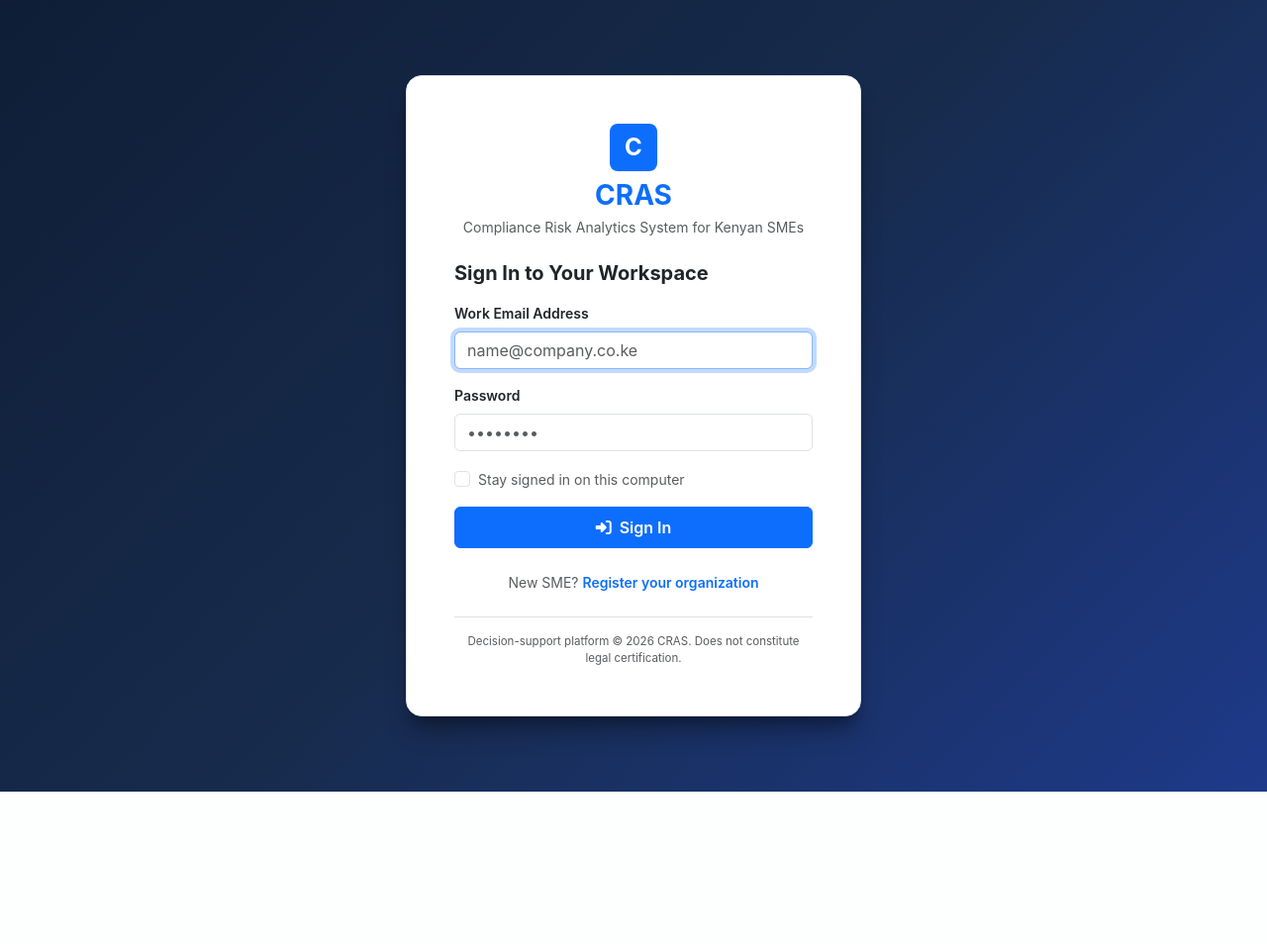
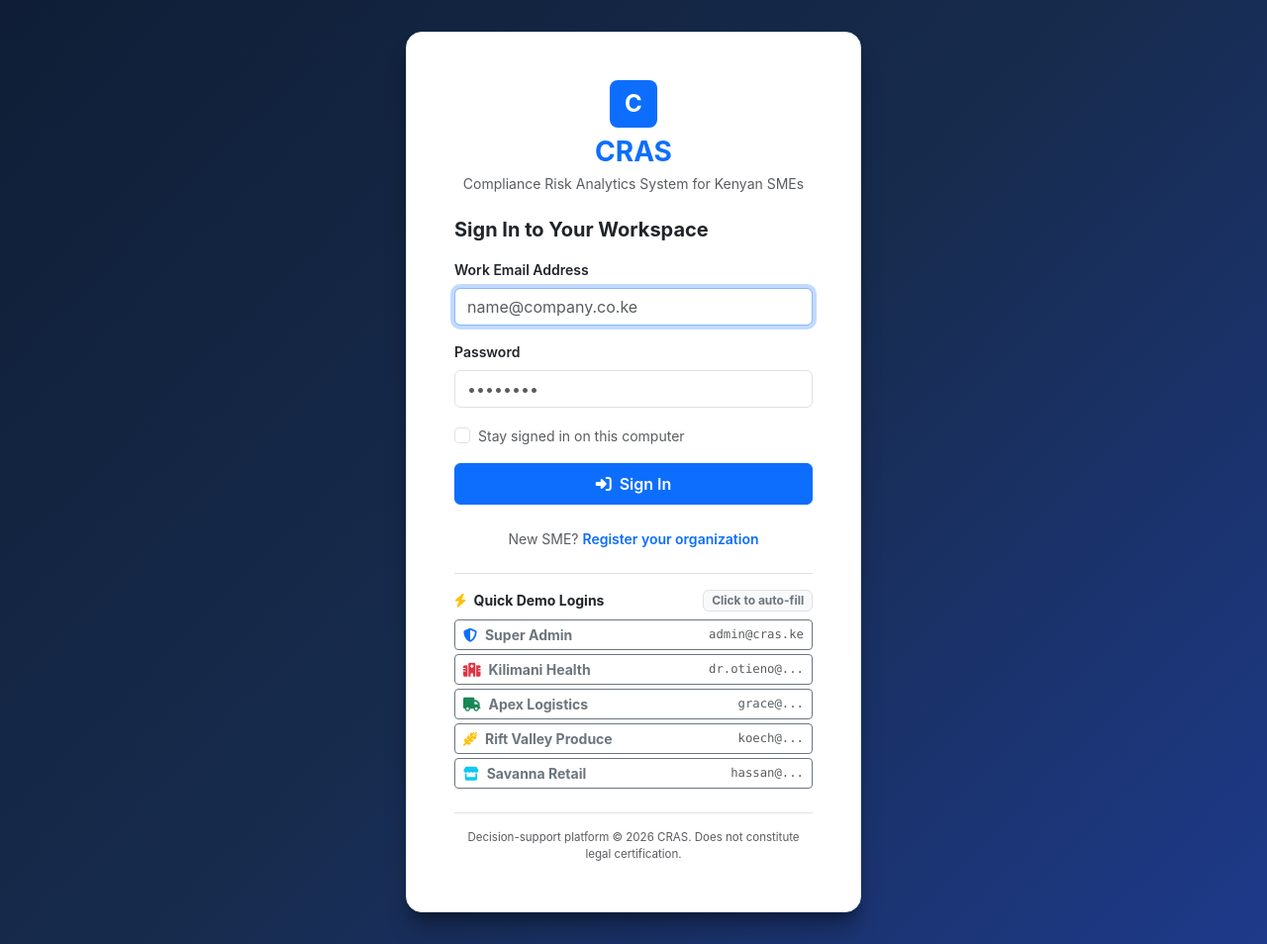
Before and after one commit to Alee24/cras, a Flask app: page /auth/login in a window 1280 px wide. Shown: the whole page at 99% size. Before the commit the page ends 800 px from the top, so only its background shows below. Run offline with Flask 3, Linux system fonts and the light colour scheme; some libraries are stand-ins or nearby versions.

Commit message:
fix(auth): resolve account lockout and add multi-credential demo login auto-fill

```diff
--- a/app/auth/routes.py
+++ b/app/auth/routes.py
@@ -31,8 +31,13 @@ def login():
             return render_template("auth/login.html", form=form)
 
         if user.is_locked:
-            flash(f"Account locked due to excessive failed attempts. Please retry after {user.locked_until.strftime('%H:%M:%S UTC')}.", "danger")
-            return render_template("auth/login.html", form=form)
+            # If the user provides a valid password, unlock account immediately and allow login
+            if user.check_password(password):
+                user.record_successful_login()
+                db.session.commit()
+            else:
+                flash("Account has been temporarily locked due to 5 consecutive failed attempts. Please retry in 15 minutes.", "danger")
+                return render_template("auth/login.html", form=form)
 
         if not user.check_password(password):
             user.record_failed_login()
--- a/app/templates/auth/login.html
+++ b/app/templates/auth/login.html
@@ -41,4 +41,42 @@
     New SME? <a href="{{ url_for('auth.register') }}" class="fw-semibold text-primary text-decoration-none">Register your organization</a>
   </p>
 </div>
+
+<div class="mt-4 pt-3 border-top">
+  <div class="d-flex justify-content-between align-items-center mb-2">
+    <span class="small fw-bold text-dark"><i class="fa-solid fa-bolt text-warning me-1"></i> Quick Demo Logins</span>
+    <span class="badge bg-light text-secondary border">Click to auto-fill</span>
+  </div>
+  <div class="d-grid gap-1">
+    <button type="button" class="btn btn-sm btn-outline-secondary text-start py-1 px-2 d-flex justify-content-between align-items-center" onclick="fillLogin('admin@cras.ke', 'Admin@CRAS2026!')">
+      <span><i class="fa-solid fa-shield-halved text-primary me-1"></i> <b>Super Admin</b></span>
+      <span class="small text-muted font-monospace">admin@cras.ke</span>
+    </button>
+    <button type="button" class="btn btn-sm btn-outline-secondary text-start py-1 px-2 d-flex justify-content-between align-items-center" onclick="fillLogin('dr.otieno@kilimanihealth.co.ke', 'HealthClinic2026!')">
+      <span><i class="fa-solid fa-hospital text-danger me-1"></i> <b>Kilimani Health</b></span>
+      <span class="small text-muted font-monospace">dr.otieno@...</span>
+    </button>
+    <button type="button" class="btn btn-sm btn-outline-secondary text-start py-1 px-2 d-flex justify-content-between align-items-center" onclick="fillLogin('grace@apexlogistics.co.ke', 'ApexSecurePass2026!')">
+      <span><i class="fa-solid fa-truck text-success me-1"></i> <b>Apex Logistics</b></span>
+      <span class="small text-muted font-monospace">grace@...</span>
+    </button>
+    <button type="button" class="btn btn-sm btn-outline-secondary text-start py-1 px-2 d-flex justify-content-between align-items-center" onclick="fillLogin('koech@riftvalleyproduce.co.ke', 'AgroProduce2026!')">
+      <span><i class="fa-solid fa-wheat-awn text-warning me-1"></i> <b>Rift Valley Produce</b></span>
+      <span class="small text-muted font-monospace">koech@...</span>
+    </button>
+    <button type="button" class="btn btn-sm btn-outline-secondary text-start py-1 px-2 d-flex justify-content-between align-items-center" onclick="fillLogin('hassan@savannaretail.co.ke', 'SavannaRetail2026!')">
+      <span><i class="fa-solid fa-store text-info me-1"></i> <b>Savanna Retail</b></span>
+      <span class="small text-muted font-monospace">hassan@...</span>
+    </button>
+  </div>
+</div>
+
+<script>
+function fillLogin(email, password) {
+  var emailField = document.getElementById('email');
+  var passField = document.getElementById('password');
+  if (emailField) emailField.value = email;
+  if (passField) passField.value = password;
+}
+</script>
 {% endblock %}
```
Also changed, not shown: app/models/auth.py (+38 -5 lines), app/calendar/routes.py (line endings or trailing spaces).
